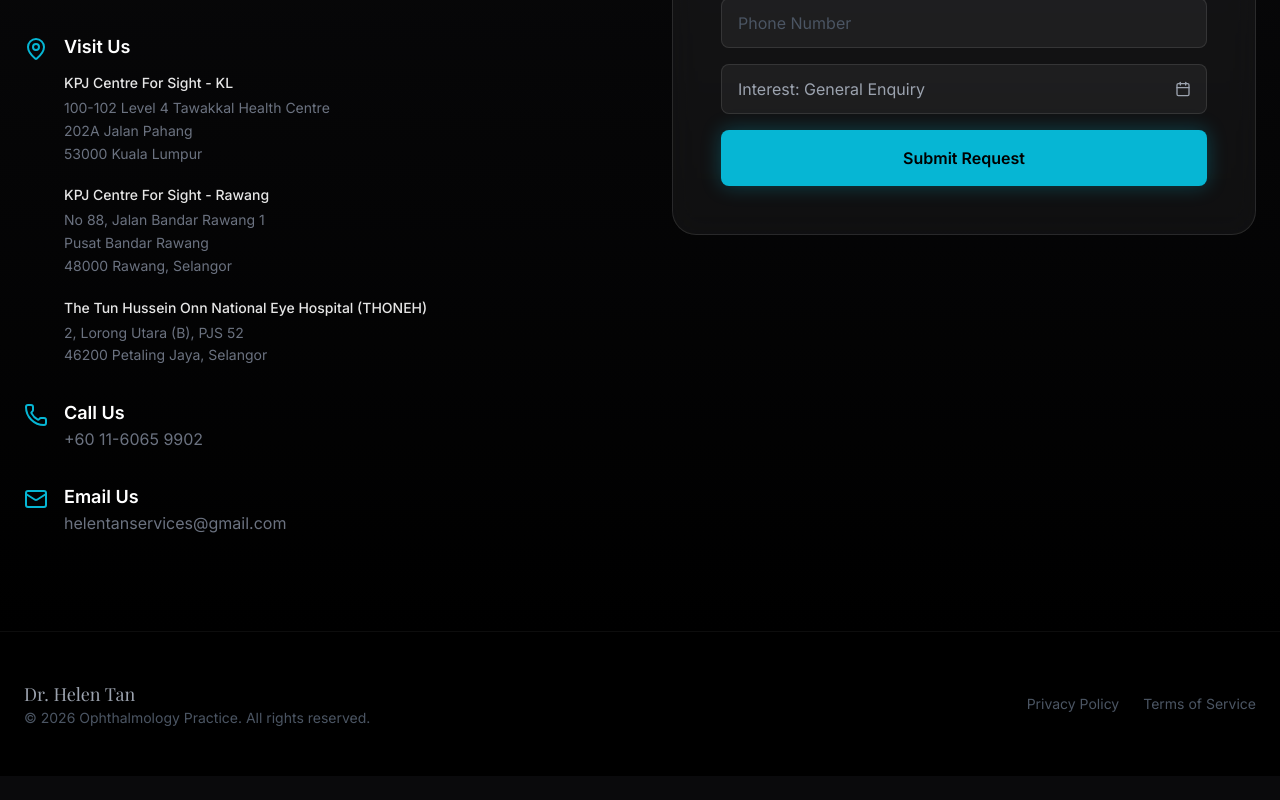
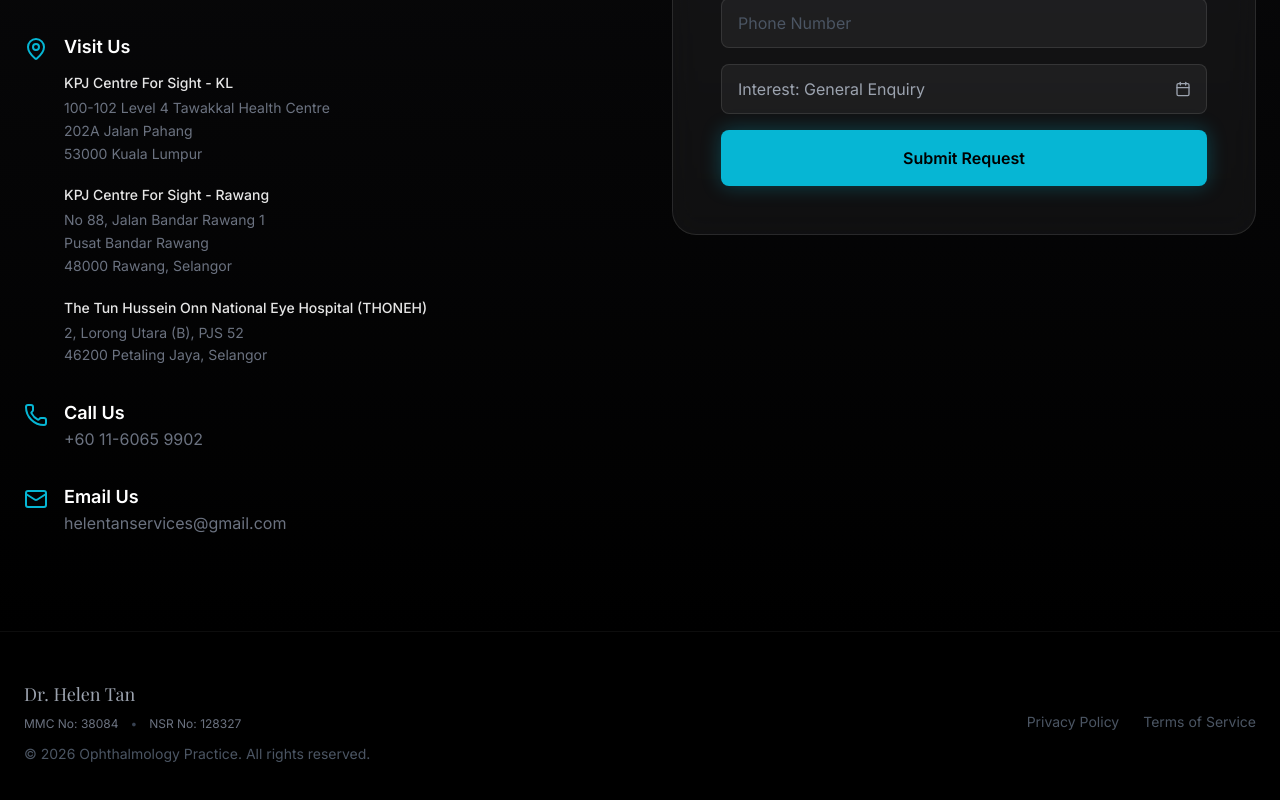
Before and after one commit to drpclau/Dr-Helen-Tan-Website, a React (Vite) app: page / in a window 1280 px wide. Shown: the part 4569-5369 px from the top of the page. Before the commit the page ends 5345 px from the top, so only its background shows below. Built offline with nearby package versions, Linux system fonts and the light colour scheme; a web font is replaced by a local one.

Commit message:
feat: Add practice registration numbers to footer
Include MMC and NSR registration numbers in the footer for enhanced transparency and compliance.

```diff
--- a/components/Footer.tsx
+++ b/components/Footer.tsx
@@ -8,8 +8,13 @@
   return (
     <footer className="bg-black py-12 border-t border-white/5 text-center md:text-left">
       <div className="max-w-7xl mx-auto px-6 flex flex-col md:flex-row justify-between items-center text-sm text-gray-600">
-        <div className="mb-4 md:mb-0">
-            <span className="font-serif text-gray-400 text-lg">Dr. Helen Tan</span>
+        <div className="mb-6 md:mb-0 flex flex-col items-center md:items-start">
+            <span className="font-serif text-gray-400 text-lg mb-2">Dr. Helen Tan</span>
+            <div className="flex flex-col md:flex-row gap-1 md:gap-3 text-xs text-gray-500 mb-3">
+                <span>MMC No: 38084</span>
+                <span className="hidden md:block text-gray-700">•</span>
+                <span>NSR No: 128327</span>
+            </div>
             <p>© {new Date().getFullYear()} Ophthalmology Practice. All rights reserved.</p>
         </div>
         <div className="flex space-x-6">
```
